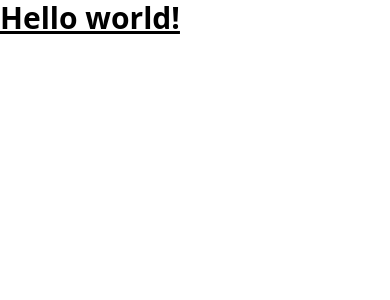
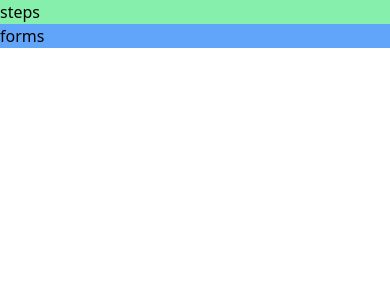
Before and after one commit to Vajk93/multi-step-form, an Angular app: page / in a window 390 px wide. Shown: the top 300 px of the page. Built offline with nearby package versions, Linux system fonts and the light colour scheme.

Commit message:
[MINOR] created the responsive frame

```diff
--- a/src/app/app.component.html
+++ b/src/app/app.component.html
@@ -1,3 +1,6 @@
-<h1 class="text-3xl font-bold underline">
-  Hello world!
-</h1>
+<div class="flex flex-col lg:flex-row w-full max-w-[1100px] mx-auto bg-red-500 lg:mt-20">
+	<!-- steps: -->
+	<div class="w-full lg:w-[33%] bg-green-300">steps</div>
+	<!-- forms: -->
+	<div class="w-full lg:w-[67%] bg-blue-400">forms</div>
+</div>
```
